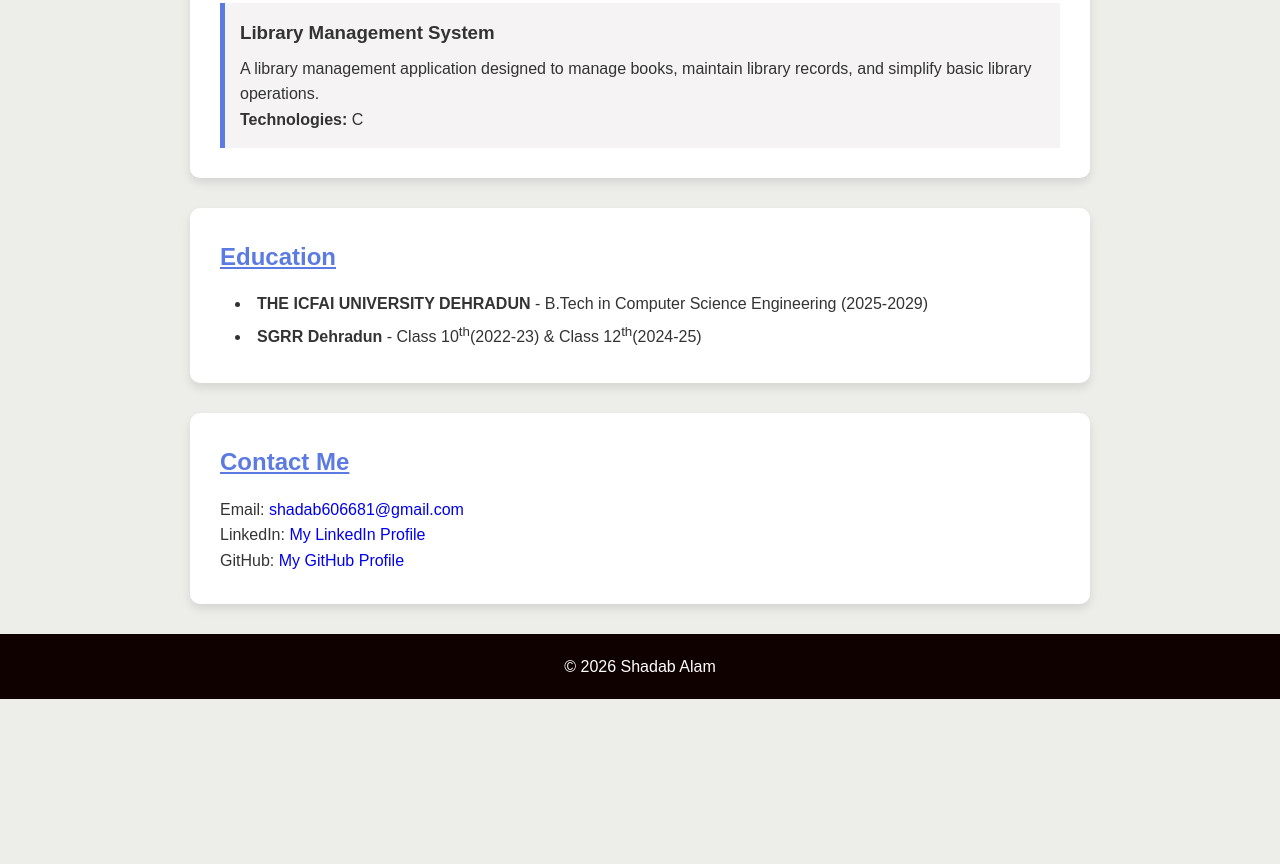
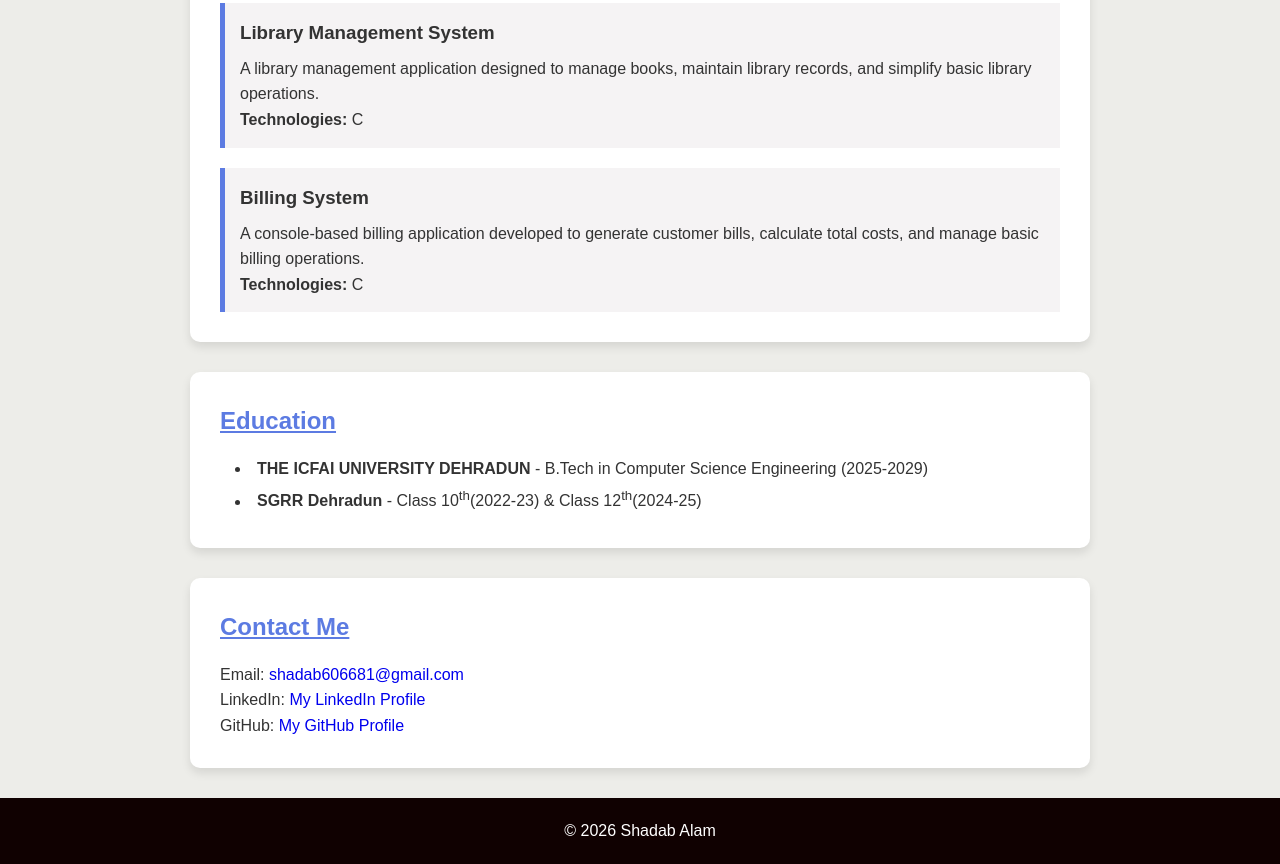
Before and after one commit to shadab-a43/My_Portfolio_Website, a plain HTML site: page index.html in a window 1280 px wide. Shown: the part 1440-2304 px from the top of the page. Before the commit the page ends 2139 px from the top, so only its background shows below. Drawn offline with Linux system fonts and the light colour scheme.

Commit message:
Update index.html

```diff
--- a/index.html
+++ b/index.html
@@ -76,6 +76,12 @@
             <p><b>Technologies:</b> C</p>
         </div>
 
+        <div class="project">
+            <h3>Billing System</h3>
+            <p>A console-based billing application developed to generate customer bills, calculate total costs, and manage basic billing operations.</p>
+            <p><b>Technologies:</b> C</p>
+        </div>
+
     </section>
 
     <!-- Education -->
```
